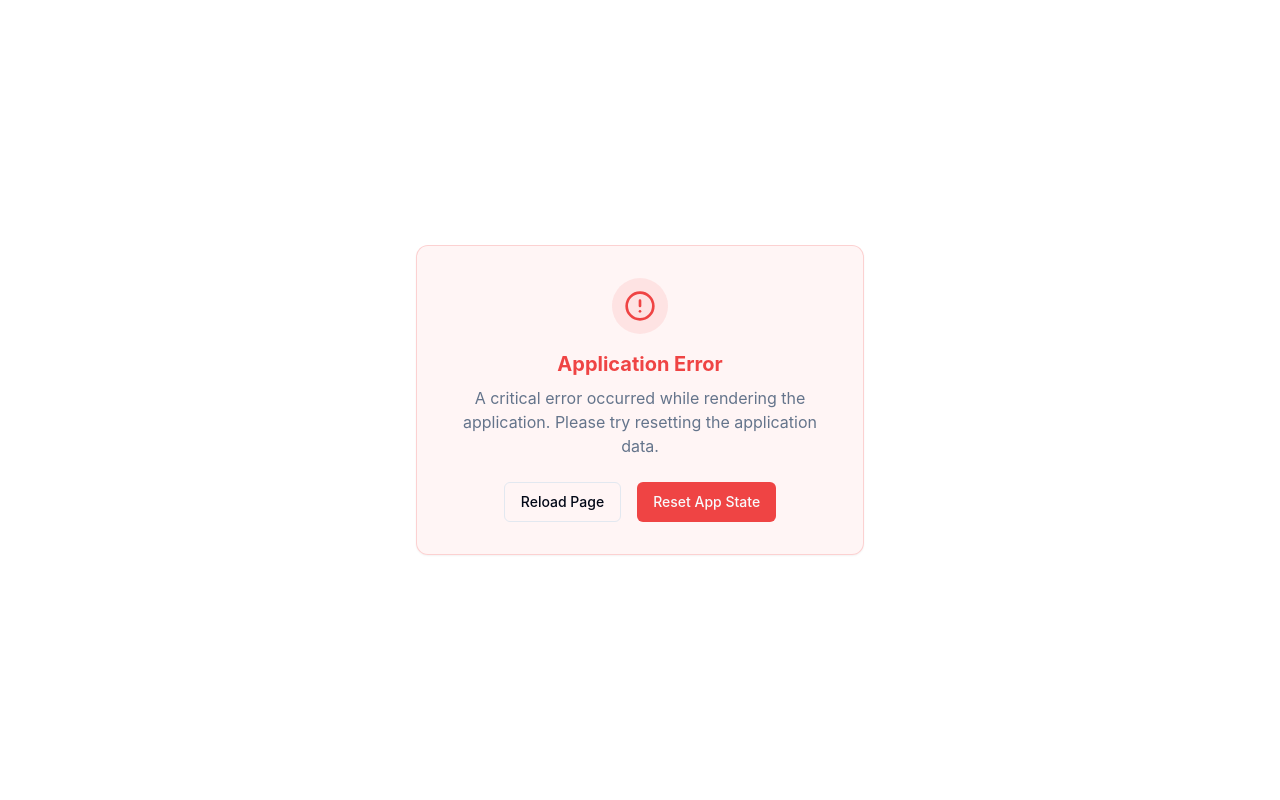
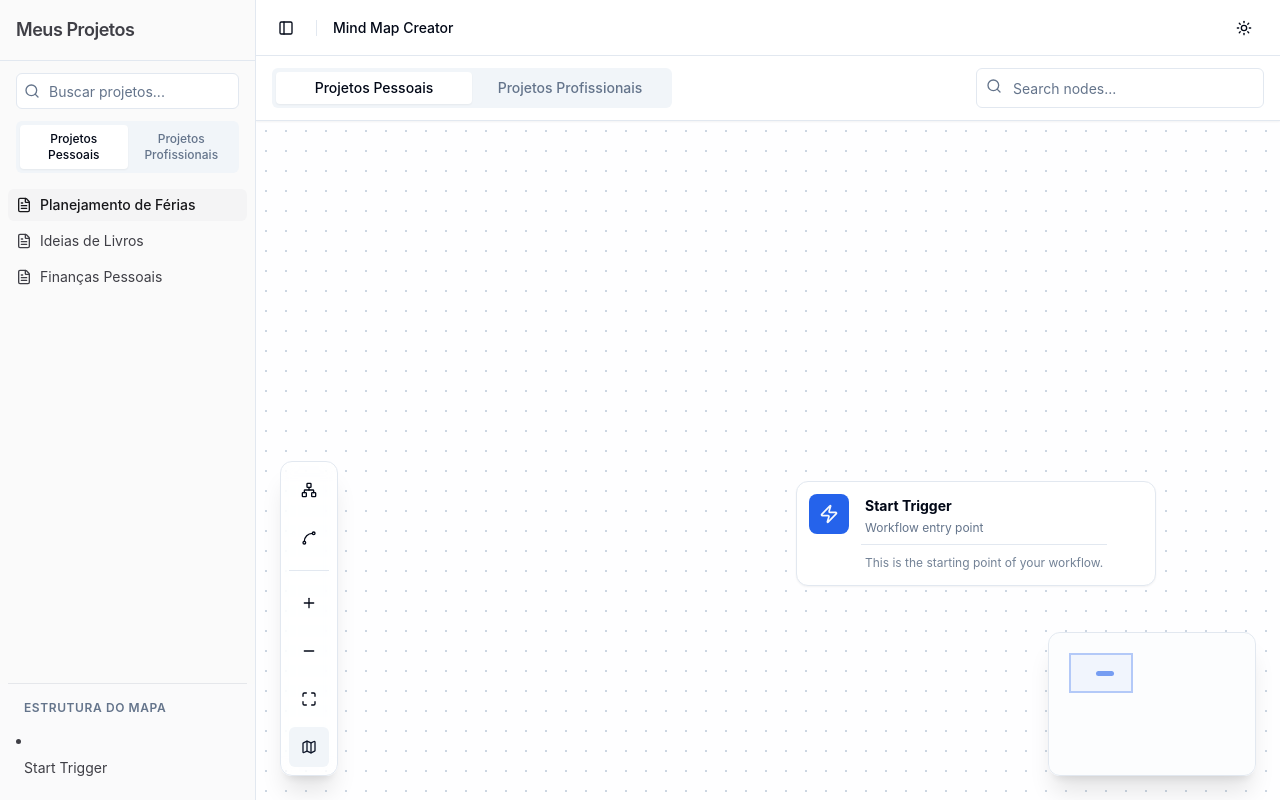
Before and after one commit to cursosdrmarciocanever-prog/mapa-mental-template-clone-yk5h3zs06, a React (Vite) app: page / in a window 1280 px wide. Built offline with nearby package versions, Linux system fonts and the light colour scheme.

Commit message:
Fix: Prevent undefined errors in mind map components

```diff
--- a/src/components/mindmap/SidebarTree.tsx
+++ b/src/components/mindmap/SidebarTree.tsx
@@ -17,26 +17,29 @@ import {
 import { cn } from '@/lib/utils'
 
 interface MindMapTreeProps {
-  nodes: MindMapNode[]
+  nodes?: MindMapNode[]
 }
 
 export const SidebarTree = ({ nodes }: MindMapTreeProps) => {
+  const mindMap = useMindMap()
+  const actualNodes = nodes ?? mindMap?.state?.nodes ?? []
+
   return (
     <>
-      <MindMapTreeList nodes={nodes} parentId={undefined} level={0} />
+      <MindMapTreeList nodes={actualNodes} parentId={undefined} level={0} />
     </>
   )
 }
 
 interface MindMapTreeListProps {
-  nodes: MindMapNode[]
+  nodes?: MindMapNode[]
   parentId?: string
   level: number
 }
 
 const MindMapTreeList = ({ nodes, parentId, level }: MindMapTreeListProps) => {
-  const items = nodes.filter(
-    (n) => n.parentId === parentId || (!n.parentId && !parentId),
+  const items = (nodes || []).filter(
+    (n) => n?.parentId === parentId || (!n?.parentId && !parentId),
   )
 
   if (items.length === 0) return null
@@ -62,14 +65,21 @@ interface MindMapTreeItemProps {
 }
 
 const MindMapTreeItem = ({ node, allNodes, level }: MindMapTreeItemProps) => {
-  const { selectNode, focusNode } = useMindMap()
-  const hasChildren = allNodes.some((n) => n.parentId === node.id)
+  const mindMap = useMindMap()
+  const selectNode = mindMap?.selectNode ?? (() => {})
+  const focusNode = mindMap?.focusNode ?? (() => {})
+
+  const hasChildren = (allNodes || []).some((n) => n?.parentId === node?.id)
 
   const handleNodeClick = (e: React.MouseEvent) => {
     e.stopPropagation()
-    selectNode(node.id)
-    focusNode(node.id)
+    if (node?.id) {
+      selectNode(node.id)
+      focusNode(node.id)
+    }
   }
+
+  if (!node) return null
 
   // Root level items
   if (level === 0) {
```
Also changed, not shown: .skip.config.json.
